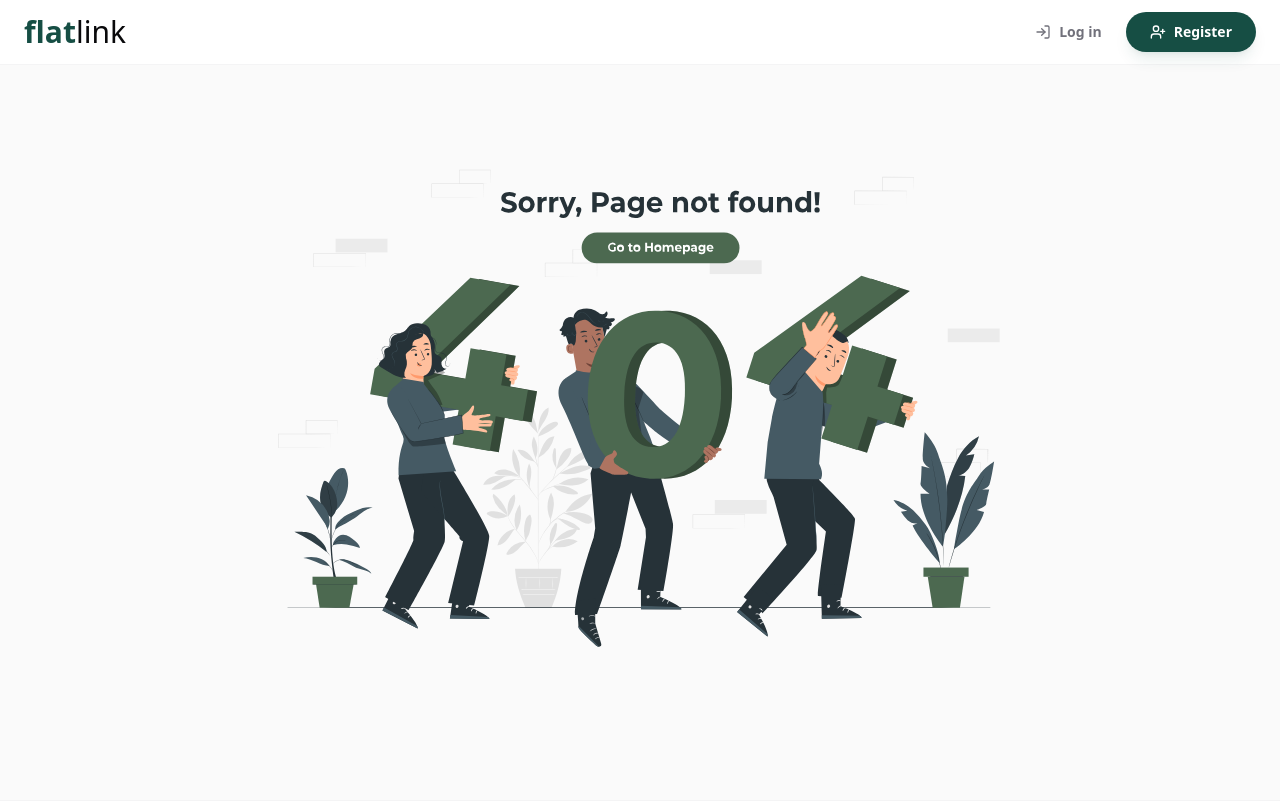
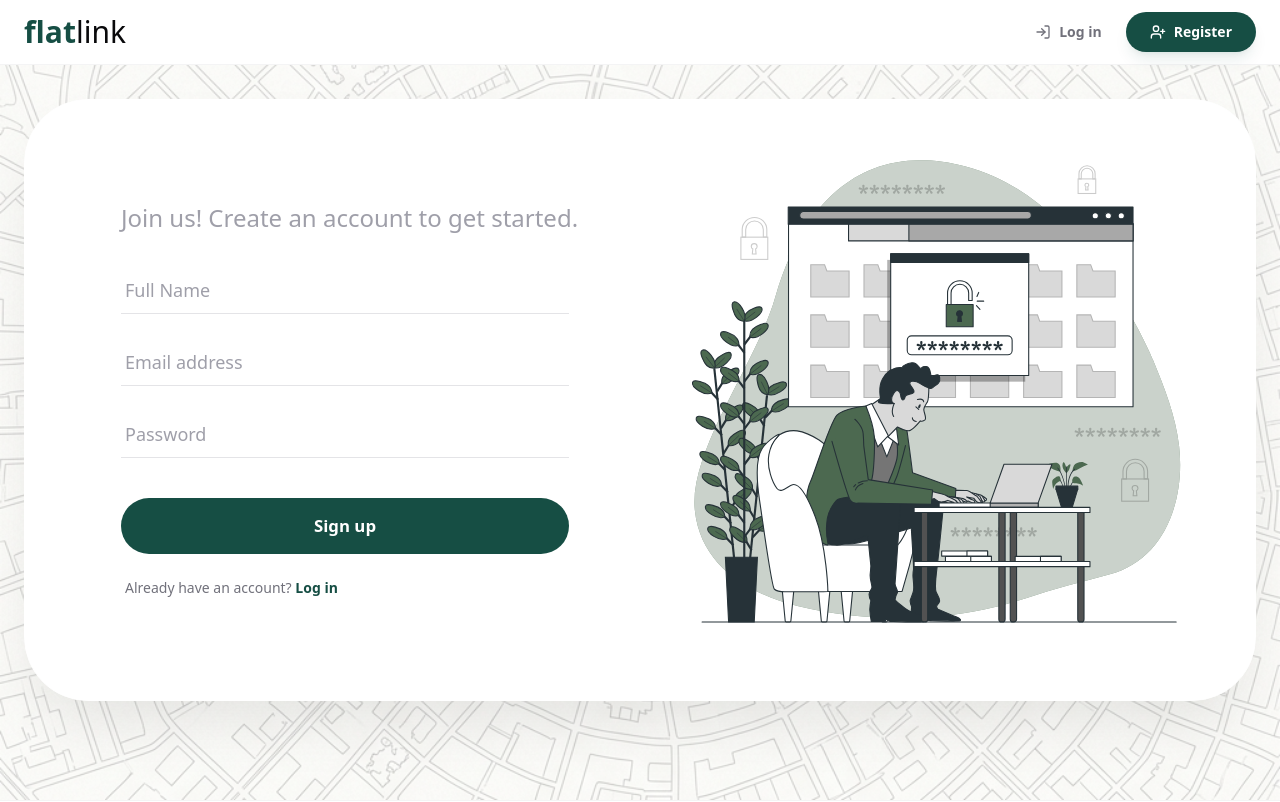
Before and after one commit to Jadu07/FlatLink, a Next.js app in the folder client/: page /register in a window 1280 px wide. Before the commit this address had no page. Shown: the top 802 px of the page. Built offline with nearby package versions, Linux system fonts and the light colour scheme.

Commit message:
add signup page frontend

```diff
--- /dev/null
+++ b/client/app/register/page.tsx
@@ -0,0 +1,86 @@
+import Image from "next/image"
+import Link from "next/link"
+
+export default function Register() {
+  return (
+    <main className="relative flex min-h-screen w-full items-center justify-center overflow-hidden py-20 lg:py-0">
+      <div className="absolute inset-0">
+        <Image
+          src="/images/city_map_pattern.png"
+          alt="Map Pattern Background"
+          fill
+          className="object-cover"
+          priority
+        />
+        <div className="absolute inset-0 bg-white/40" />
+      </div>
+
+      <div className="relative z-10 w-full max-w-7xl px-6">
+        <div className="animate-in fade-in slide-in-from-bottom-12 overflow-hidden rounded-[4rem] border border-white bg-white shadow-[0_32px_64px_-16px_rgba(0,0,0,0.1)] duration-1000">
+          <div className="flex min-h-[600px] flex-col lg:flex-row">
+
+            <div className="flex flex-1 flex-col justify-center space-y-8 p-12 lg:p-24">
+              <div className="space-y-4">
+                <p className="text-xl font-medium text-zinc-400 lg:text-2xl">
+                  Join us! Create an account to get started.
+                </p>
+              </div>
+
+              <div className="w-full max-w-md space-y-6">
+                <form className="space-y-5">
+                  <div className="space-y-6 pb-2">
+                    <input
+                      type="text"
+                      placeholder="Full Name"
+                      required
+                      className="h-12 w-full border-b border-zinc-200 bg-transparent px-1 text-lg outline-none placeholder:text-zinc-400 transition-colors focus:border-[#164E44]"
+                    />
+                    <input
+                      type="email"
+                      placeholder="Email address"
+                      required
+                      className="h-12 w-full border-b border-zinc-200 bg-transparent px-1 text-lg outline-none placeholder:text-zinc-400 transition-colors focus:border-[#164E44]"
+                    />
+                    <input
+                      type="password"
+                      placeholder="Password"
+                      required
+                      className="h-12 w-full border-b border-zinc-200 bg-transparent px-1 text-lg outline-none placeholder:text-zinc-400 transition-colors focus:border-[#164E44]"
+                    />
+                  </div>
+
+                  <button
+                    type="submit"
+                    className="flex w-full items-center justify-center rounded-full bg-[#164E44] h-14 text-[1.05rem] font-semibold text-white transition-all duration-300 hover:bg-[#123F37] hover:shadow-[0_8px_30px_rgb(22,78,68,0.2)] hover:-translate-y-0.5 mt-8"
+                  >
+                    Sign up
+                  </button>
+                </form>
+
+                <p className="text-sm font-medium text-zinc-500 px-1">
+                  Already have an account?{" "}
+                  <Link href="/login" className="font-semibold text-[#164E44] hover:text-[#1E6356] transition-colors">
+                    Log in
+                  </Link>
+                </p>
+              </div>
+            </div>
+
+            <div className="pointer-events-none flex flex-1 items-center justify-center">
+              <div className="relative h-[500px] w-full -translate-x-12 lg:h-[600px] lg:-translate-x-20">
+                <Image
+                  src="/images/logsign.svg"
+                  alt="Signup illustration"
+                  fill
+                  className="object-contain pr-5 lg:pl-12 scale-110 lg:scale-[1.2]"
+                  priority
+                />
+              </div>
+            </div>
+
+          </div>
+        </div>
+      </div>
+    </main>
+  )
+}
```
